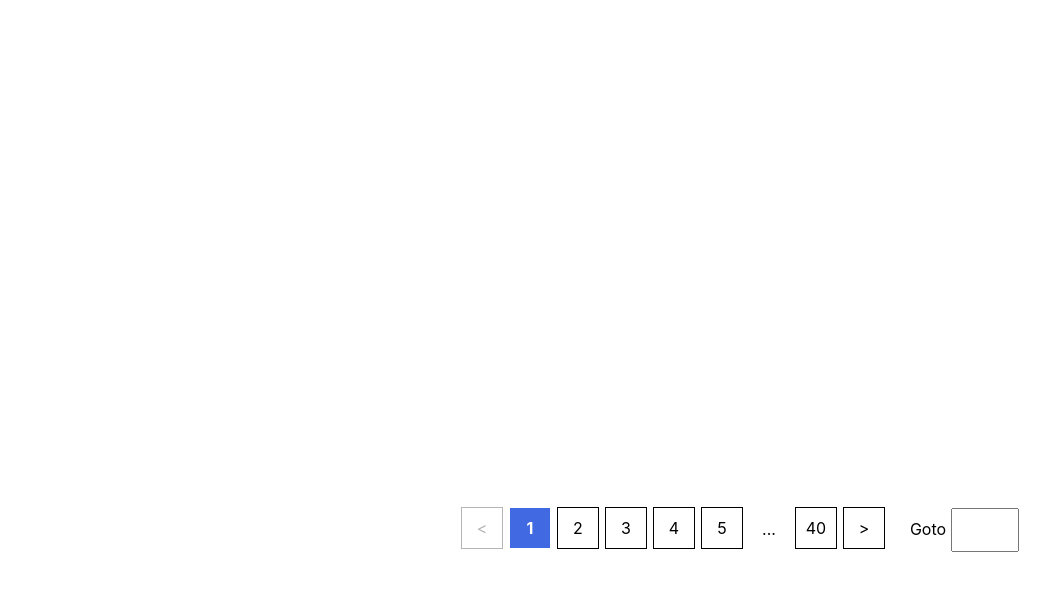
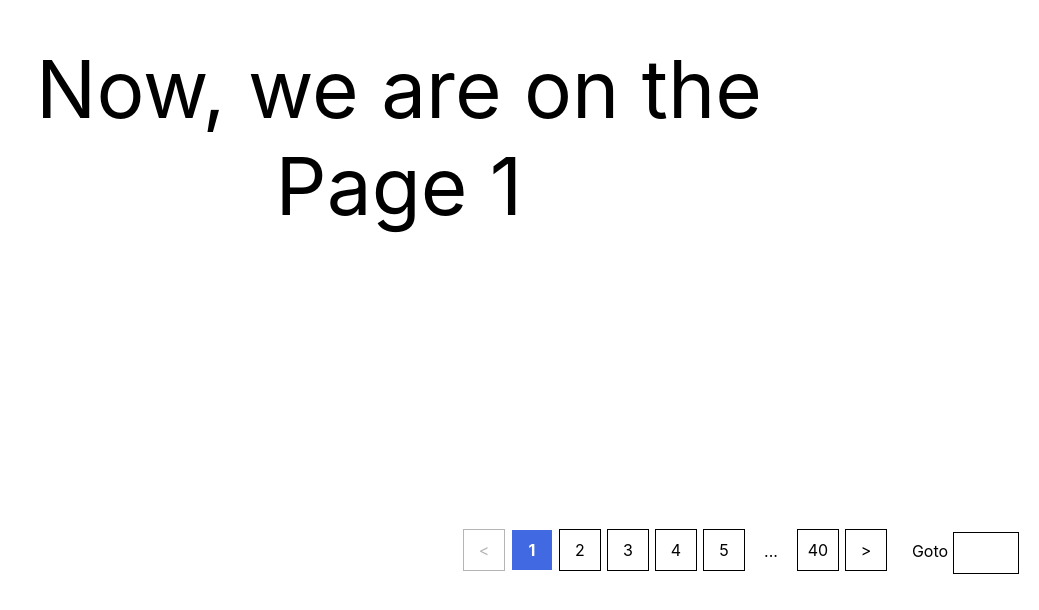
Before and after one commit to Kata1213/PaginationComponent, a React (Create React App) app: page / in a window 1280 px wide. Shown: the part 232-842 px from the top of the page, without its empty margins (241-1280 px from the left). Before the commit the page ends 820 px from the top, so only its background shows below. Built offline with nearby package versions, Linux system fonts and the light colour scheme.

Commit message:
[Jingyue] bind onChange method to pagination component

```diff
--- a/src/App.css
+++ b/src/App.css
@@ -1,3 +1,9 @@
+.content p{
+  padding: 15%;
+  font-size: 80px;
+}
+
+
 .App {
   text-align: center;
 }
--- a/src/App.js
+++ b/src/App.js
@@ -3,11 +3,25 @@ import './App.css';
 import Pagination from "./component/pagination";
 
 class App extends Component {
+
+    constructor(props) {
+        super(props)
+        this.state = {
+            activePage: 1
+        }
+    }
+
+    handlePageOnChange = (activePage) =>{
+        console.log("activePage= "+ activePage);
+        this.setState({activePage:activePage})
+    }
+
+
     render() {
         return (
             <div className="App">
-                <div style={{height: "700px"}}/>
-                <Pagination/>
+                <div className="content"><p>Now, we are on the Page {this.state.activePage}</p></div>
+                <Pagination handlePageOnChange={this.handlePageOnChange}/>
             </div>
         );
     }
--- a/src/component/pagination.js
+++ b/src/component/pagination.js
@@ -10,7 +10,11 @@ export default class Pagination extends Component {
             total: 40,
             group: 5,
         }
+    }
 
+    handlePageOnChange = (activePage) =>{
+        console.log("page activePage = "+ activePage);
+        this.props.handlePageOnChange(activePage);
     }
 
     createPaginationComponent() {
@@ -31,7 +35,7 @@ export default class Pagination extends Component {
         //     />);
 
         pageList.push(<li className={current === 1 ? "forbiddenStyle" : "activeStyle"}
-                          onClick={this.goPre.bind(this)}> &lt; </li>)
+                          onClick={this.goPre}> &lt; </li>)
 
         pageList.push(
             <PageBox
@@ -97,7 +101,7 @@ export default class Pagination extends Component {
         //     />)
 
         pageList.push(<li className={current == total ? "forbiddenStyle" : "activeStyle"}
-                          onClick={this.goNext.bind(this)}> &gt; </li>)
+                          onClick={this.goNext}> &gt; </li>)
 
 
         pageList.push(<li id="goto"> Goto </li>)
@@ -122,16 +126,18 @@ export default class Pagination extends Component {
 
     goTo=(currentId)=> {
         console.log("currentId!!!!! =   " +currentId)
+        if(currentId>0 && currentId <= this.state.total)
         this.setState({current: currentId})
+        this.handlePageOnChange(currentId);
 
     }
 
-    goPre() {
+    goPre=()=> {
         let {current} = this.state;
         this.goTo(--current);
     }
 
-    goNext() {
+    goNext=()=> {
         let {current} = this.state;
         this.goTo(++current);
     }
--- a/src/style/pagination.css
+++ b/src/style/pagination.css
@@ -44,6 +44,7 @@
     height: 38px;
     text-align: center;
     font-size: 100%;
+    border: solid 1px;
 }
 
 #ellipsis{
```
